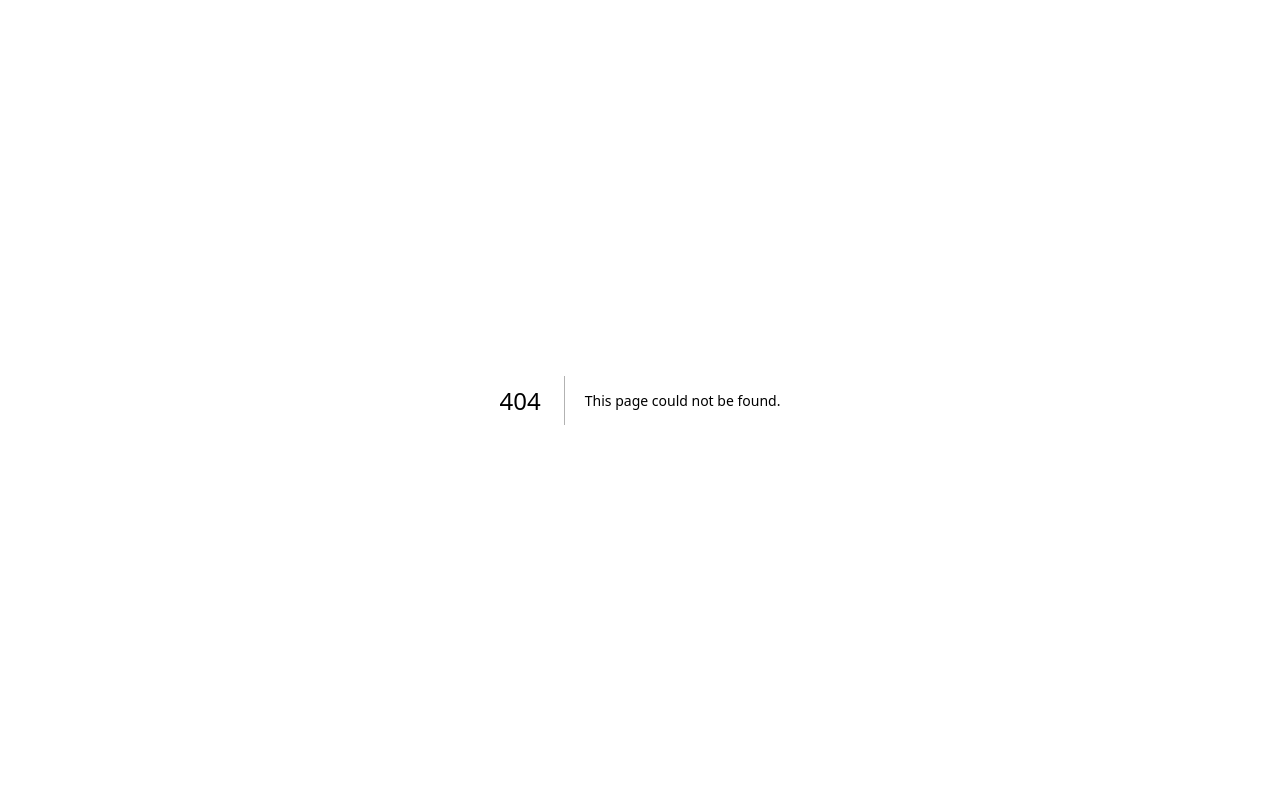
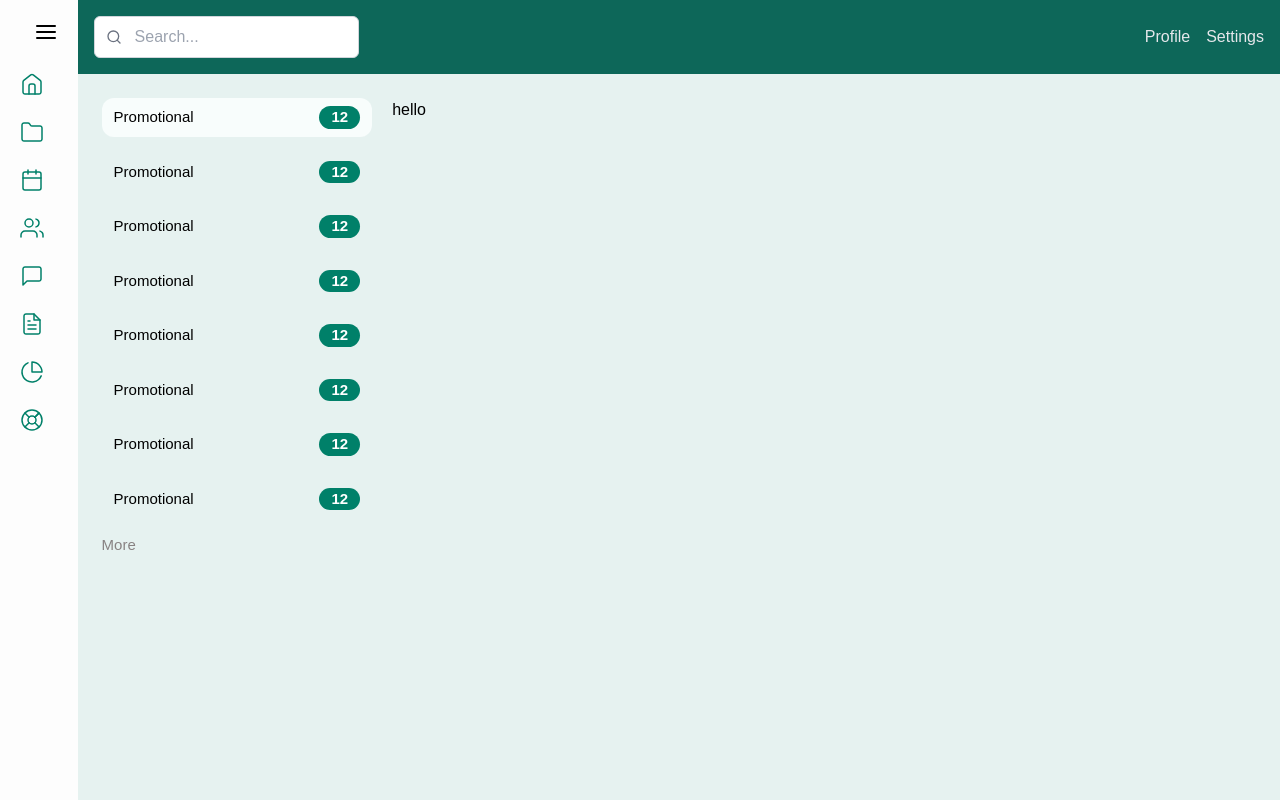
Before and after one commit to SarthakCentocode/marketing-tool, a Next.js app: page /templates in a window 1280 px wide. Before the commit this address had no page. Built offline with nearby package versions, Linux system fonts and the light colour scheme.

Commit message:
add template page

```diff
--- a/src/Layout/DefaultLayout.tsx
+++ b/src/Layout/DefaultLayout.tsx
@@ -170,7 +170,9 @@ const Sidebar = () => {
       </div>
 
       {/* Main Content */}
-      <div className="flex-1 bg-white p-6"></div>
+      <div className=" bg-[#E6F2F0] p-6 h-full w-full ">
+        <h1>hello</h1>
+      </div>
     </div>
   );
 };
--- a/src/app/dashboard/page.tsx
+++ b/src/app/dashboard/page.tsx
@@ -3,12 +3,12 @@ import Card from "../../components/card";
 import Sidebar from "../../components/Sidebar";
 
 const Dashboard = () => {
-  console.log("change ");
+  console.log("change dashboard");
 
   return (
-    <Sidebar>
-      <></>
-    </Sidebar>
+    <>
+    <h1>hello</h1>
+    </>
   );
 };
 
--- a/src/app/globals.css
+++ b/src/app/globals.css
@@ -1,3 +1,10 @@
 @tailwind base;
 @tailwind components;
 @tailwind utilities;
+
+
+body {
+  font-family: "DM Sans", sans-serif;
+  font-optical-sizing: auto;
+  font-style: normal;
+}
--- a/src/app/layout.tsx
+++ b/src/app/layout.tsx
@@ -1,17 +1,6 @@
 import type { Metadata } from "next";
-import localFont from "next/font/local";
 import "./globals.css";
-
-const geistSans = localFont({
-  src: "./fonts/GeistVF.woff",
-  variable: "--font-geist-sans",
-  weight: "100 900",
-});
-const geistMono = localFont({
-  src: "./fonts/GeistMonoVF.woff",
-  variable: "--font-geist-mono",
-  weight: "100 900",
-});
+import Sidebar from "@/components/Sidebar";
 
 export const metadata: Metadata = {
   title: "Create Next App",
@@ -25,11 +14,8 @@ export default function RootLayout({
 }>) {
   return (
     <html lang="en">
-      <body
-        className={`${geistSans.variable} ${geistMono.variable} antialiased`}
-      >
-
-        {children}
+      <body className={`antialiased`}>
+        <Sidebar>{children}</Sidebar>
       </body>
     </html>
   );
--- /dev/null
+++ b/src/app/templates/page.tsx
@@ -0,0 +1,31 @@
+export default function Templates() {
+  return (
+    <>
+      <div className="bg-[#E6F2F0] h-full w-full p-6">
+        <div className="grid grid-cols-12 gap-2">
+          <div className="col-span-3 pe-3">
+            {Array(8)
+              .fill(0)
+              .map((_, index) => (
+                <div
+                  key={index}
+                  className={`mb-4 py-2 px-3 flex  justify-between items-center w-full ${
+                    index == 0 && "bg-[#F8FDFC]"
+                  } rounded-xl`}
+                >
+                  <h4 className="text-[15px]">Promotional</h4>
+                  <h4 className=" bg-[#008069] text-[15px] rounded-2xl font-bold px-3 text-white ">
+                    12
+                  </h4>
+                </div>
+              ))}
+            <h4 className="text-[15px] text-[#888282] ">More</h4>
+          </div>
+          <div className="col-span-8">
+            <h1>hello</h1>
+          </div>
+        </div>
+      </div>
+    </>
+  );
+}
--- a/src/components/Sidebar.tsx
+++ b/src/components/Sidebar.tsx
@@ -181,7 +181,7 @@ const Sidebar: React.FC<SidebarProps> = ({ children }) => {
       </div>
 
       {/* Main Content */}
-      <div className="flex-1 flex flex-col bg-[#F8F8F8]">
+      <div className=" w-screen h-screen overflow-y-auto ">
         {/* Top Navigation Bar */}
         <div className="bg-[#0D6759] p-4 flex justify-between items-center">
           {/* Search Input */}
@@ -211,7 +211,7 @@ const Sidebar: React.FC<SidebarProps> = ({ children }) => {
         </div>
 
         {/* Children Content */}
-        <div className="p-6">{children}</div>
+        <div className="h-full w-full ">{children}</div>
       </div>
     </div>
   );
```
Also changed, not shown: src/app/fonts/GeistMonoVF.woff (deleted), src/app/fonts/GeistVF.woff (deleted).
